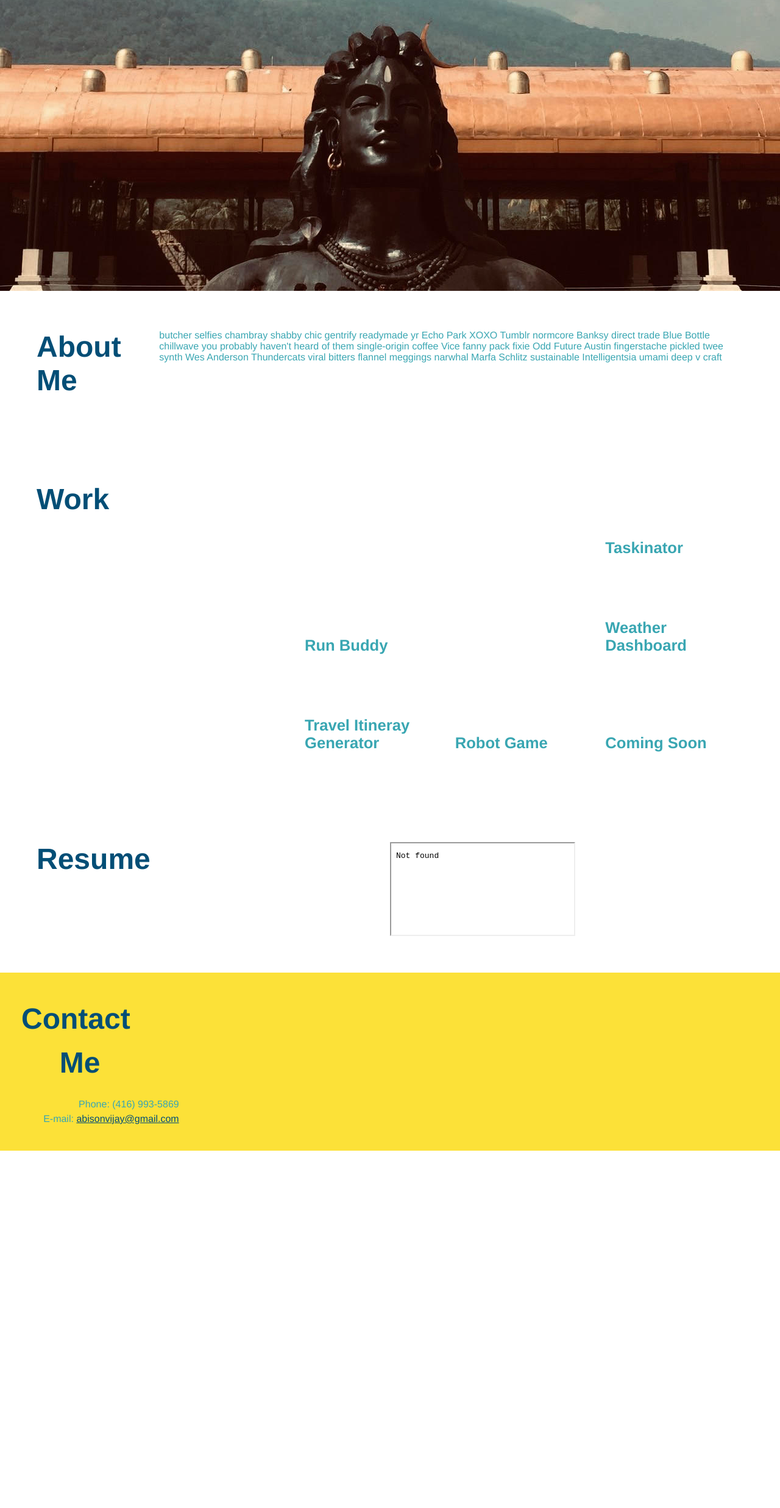
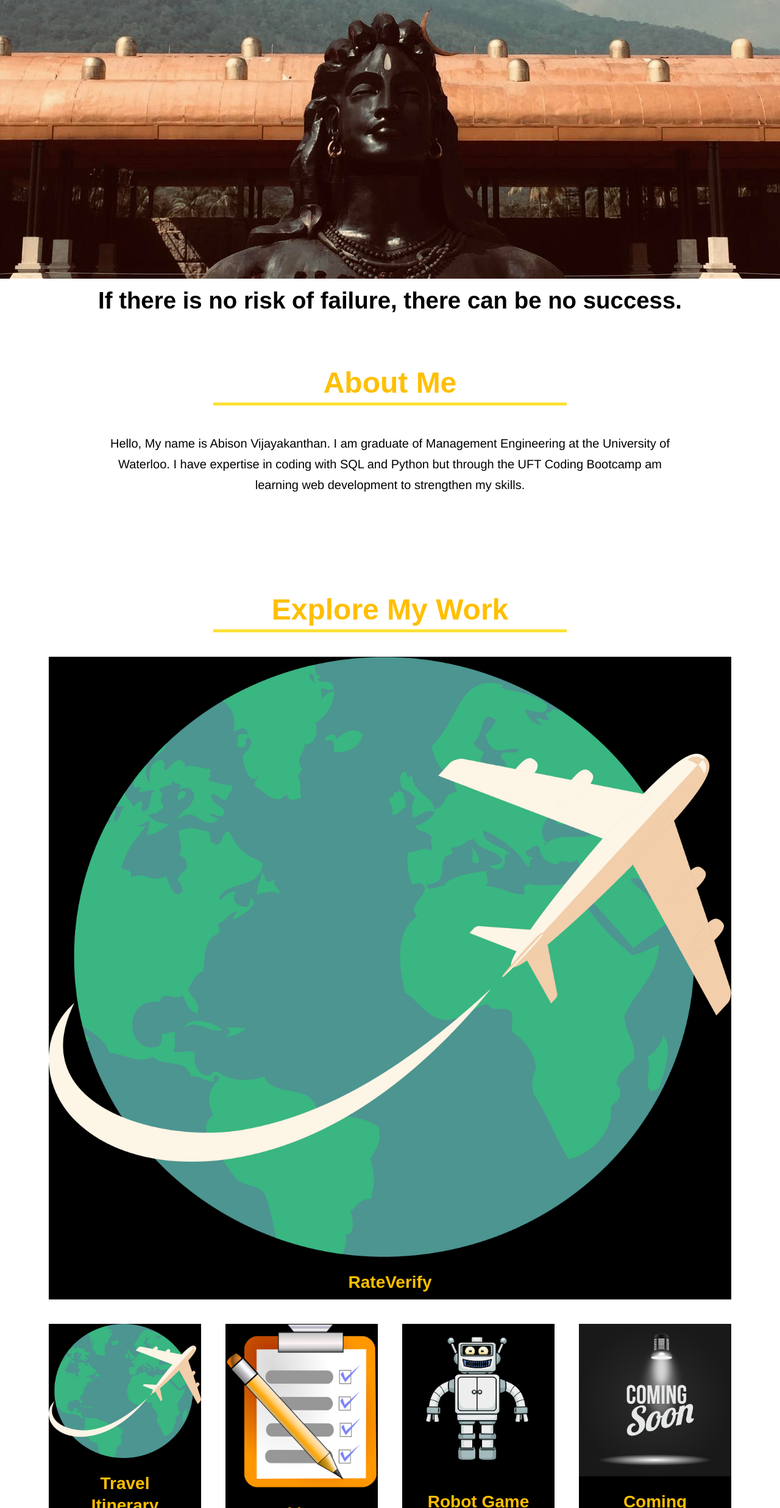
Before and after one commit to akvijaya/Abison-Kunan-Vijayakanthan-Portfolio, a plain HTML site: page index.html in a window 1280 px wide. Shown: the part 327-2800 px from the top of the page at 61% size. Before the commit the page ends 2214 px from the top, so only its background shows below. Drawn offline with Linux system fonts and the light colour scheme.

Commit message:
setup complete

```diff
--- a/assets/css/style.css
+++ b/assets/css/style.css
@@ -16,10 +16,9 @@ body {
   font-family: Helvetica, Arial, sans-serif;
 }
 
-
+/* apply styles to <header> */
 header {
-  padding: 20px 35px;
-  background-color: var(--tertiary-color);
+  padding: 5px 30px;
   display: flex;
   justify-content: space-between;
   flex-wrap: wrap;
@@ -31,24 +30,27 @@ header {
   background-position: center;
   background-attachment: fixed;
   background-position: 80%;
+  background: rgba(0,0,0,0.75);
   z-index: 9999;
 }
 
 header h1 {
   font-weight: bold;
   font-size: 36px;
-  color: var(--primary-color);
+  color: #fff;
   margin: 0;
-  text-shadow: 0 0 10px rgba(0, 0, 0, 0.5);
+  text-shadow: 0 0 15px rgba(0, 0, 0, 0.5);
+
 }
 
 header a {
   text-decoration: none;
-  color: var(--primary-color);
+  color: #fff;
+  font-family: "Luminari", fantasy;
 }
 
 header nav {
-  margin: 7px 0;
+  margin: 12px 0;
 }
 
 header nav ul {
@@ -62,24 +64,31 @@ header nav ul {
 header nav ul li a {
   padding: 10px 15px;
   font-weight: lighter;
-  font-size: 1.55vw;
+  font-size: 1.90vw;
   text-shadow: 0 0 10px rgba(0, 0, 0, 0.5);
 }
 
 header nav ul li a:hover {
-  background: var(--primary-color);
-  color: var(--secondary-color);
-  border-radius: 15px;
-  text-shadow: none;
+  font-size:25px;
+  text-shadow: 2px 2px 5px #fce138 ;
+
+}
+
+.quote{
+  padding: 10px 30px;
+  font-size: 2vw;
+  font-family: "Papyrus", fantasy;
+  text-align: center;
+  font-weight: bold;
+  color: black;
 }
 
 footer {
-  display:flex;
-  justify-content: space-between;
-  flex-wrap: wrap;
-  background: var(--primary-color);
-  width: 100%;
-  padding: 40px 35px;
+  display: flex;
+  flex-direction: column;
+  align-items: center;
+  background-color: #000;
+  text-align: center;
 }
 
 footer h2 {
@@ -93,8 +102,12 @@ footer div {
   text-align: right;
 }
 
-footer a {
-  color: var(--secondary-color);
+footer p, footer a {
+  color: #fff;
+  text-decoration: none;
+  padding-bottom:25px;
+  font-size: 2vw;
+  font-family: "Papyrus", fantasy;
 }
 
 section {
@@ -103,18 +116,36 @@ section {
 
 .intro p {
   line-height: 1.7;
-  color: var(--tertiary-color);
+  color: #000;
   width: 80%;
   font-size: 20px;
-  margin: 0 auto;
+  margin: 25px auto;
   text-align: center;
 }
 
+footer img{
+  border-radius: 50%;
+  border: solid #000 5px;
+  width:150px;
+  height:200px;
+  padding-bottom:25px;
+}
+
+
 .section-title {
+  font-family: "Luminari", fantasy;
+  border-bottom: solid #000 5px ;
   font-size: 48px;
-  color: var(--secondary-color);
-  padding-bottom: 20px;
+  color: #ffbf00;
+  padding-bottom: 5px;
+  padding-top: 15px;
+  text-align: center;
+  margin: 0 auto 20px auto;
   width: 50%;
+}
+
+.section-title:not(:last-child) {
+  border-bottom: solid #000 5px ;
 }
 
 .primary-border {
@@ -125,57 +156,168 @@ section {
   border-color: var(--tertiary-color);
 }
 
+
+.trainers {
+  width: 100%;
+  margin: 0 auto;
+  display: flex;
+  flex-wrap: wrap;
+  justify-content: space-around;
+}
+
+.trainer {
+  margin: 20px;
+  background: #000;
+  color: #fff;
+  flex:1;
+}
+
+.trainer:first-child {
+  flex:1 100%;
+}
+
+.trainer img {
+  width: 100%;
+  margin-bottom: 10px;
+}
+
+.trainer-bio {
+  padding: 10px 35px;
+  line-height: 1.3;
+}
+
+.trainer-bio h3 {
+  font-size: 28px;
+  font-family: "Luminari", fantasy;
+  text-align: center;
+  color: #ffbf00;
+}
+
+
+
+
+.text-left {
+  text-align: left;
+}
+
+.text-right {
+  text-align: right;
+}
+
 .flex-row {
   display: flex;
 }
 
-.grid-container {
-  display: grid;
-  column-gap: 10px;
-  row-gap: 10px;
-  grid-auto-flow: dense;
-  /* create a 12 column grid */
-  grid-template-columns: repeat(12, 1fr);
-  /* set each row to be atleast 150px tall and a max of 1fr */
-  grid-auto-rows: minmax(150px, 1fr);
+.footer
+
+
+
+/* MEDIA QUERY FOR SMALLER DESKTOP SCREENS AND SMALLER */
+@media screen and (max-width: 980px) {
+header {
+  padding-bottom: 0;
+  justify-content: center;
+  position: relative;
 }
 
-.grid-item {
-  border: 5px solid var(--secondary);
-  grid-column: span 4;
-  background-color: var(--primary);
-  color: var(--tertiary);
-  min-height: 150px;
-  display: flex;
-  align-items: flex-end;
-  padding: 0 0 20px 0;
-  text-decoration: none;
-  background-blend-mode: soft-light;
-  background-size: 150%;
-  transition: all 0.5s;
-  font-size: 0.9rem;
-}
-
-.img-container {
-  position: relative;
+header h1 {
+  width: 100%;
   text-align: center;
 }
 
-/* feature first portfolio item */
-.grid-item:first-child {
-    grid-column: span 8;
-    grid-row: span 2;
+header nav ul {
+  margin-top: 20px;
+  width: 100%;
+  justify-content: center;
 }
 
-.grid-item:hover {
-  background-color: rgba(0, 0, 0, 0.3);
+header nav ul li a {
+  font-size: 20px;
 }
 
-.grid-item div {
-  background-color: var(--secondary);
-  padding: 8px 10px;
+footer h2, footer div {
+  text-align: center;
+  width: 100%;
 }
 
-.grid-item h3 {
-  font-size: 1.6rem;
+.hero-cta, .hero-form {
+  width: 100%;
 }
+
+.hero-cta {
+  text-align: center;
+}
+
+.section-title {
+  width: 80%;
+}
+
+.trainer {
+  flex: 0 70%;
+}
+
+.contact-info iframe{
+  flex: 1 100%;
+}
+
+
+}
+
+/* MEDIA QUERY FOR TABLETS AND SMALLER */
+@media screen and (max-width: 768px) {
+section {
+  padding: 30px 15px;
+}
+
+.step h3 {
+  flex: 1 100%;
+  text-align: center;
+}
+
+.step-info {
+  flex: 2 100%;
+  text-align: center;
+  justify-content: center;
+}
+
+.step-img {
+  flex: 0 32%;
+  margin-right: 0;
+  margin-top: 15px;
+  margin-bottom: 15px;
+}
+
+.step-text {
+  flex: 100%;
+}
+}
+
+/* MEDIA QUERY FOR MOBILE PHONES AND SMALLER */
+@media screen and (max-width: 575px) {
+.hero-form button {
+  width: 100%;
+}
+
+.section-title {
+  width: 95%;
+}
+
+.intro p {
+  width: 100%;
+}
+
+.trainer {
+  flex: 0 100%;
+}
+
+.contact-info {
+  text-align: center;
+}
+
+.contact-info > * {
+  flex: 0 100%;
+}
+.contact-form {
+  order: 3;
+}
+}
--- a/index.html
+++ b/index.html
@@ -3,101 +3,102 @@
   <head>
     <meta charset="UTF-8" />
     <meta name="viewport" content="width=device-width, initial-scale=1.0" />
-    <title>Abison Kunan Vijayakanthan</title>
+    <title>Abison Kunan Vijayakanthan's Portfolio</title>
     <link rel="stylesheet" href="./assets/css/style.css" />
   </head>
 
   <body>
-
+    <!-- navigation -->
     <header>
         <h1>
-        <a href="/">Abison Kunan Vijayakanthan</a>
+          <a>Abison Vijayakanthan</a>
         </h1>
-
         <nav>
           <ul>
             <li>
               <a href="#about-me">About Me</a>
             </li>
-
             <li>
               <a href="#work">Work</a>
             </li>
-
             <li>
               <a href="#resume">Resume</a>
             </li>
-
             <li>
               <a href="#contact-me">Contact Me</a>
             </li>
-
           </ul>
         </nav>
-
     </header>
 
-    <main>
-      <div class="img-container">
     <img src="./assets/images/portfolio.jpeg" style="width: 100%" />
+
+    <div class="quote">
+      <h2>
+       If there is no risk of failure, there can be no success.
+      </h2>
     </div>
 
-      <section id="about-me">
+    <section id="about-me" class="intro">
         <div class="flex-row">
           <h2 class="section-title primary-border">
             About Me
           </h2>
+        </div>
+        <div class="flex-row">
+
           <p>
-            butcher selfies chambray shabby chic gentrify readymade yr Echo Park XOXO Tumblr normcore Banksy direct trade Blue Bottle chillwave you probably haven't heard of them single-origin coffee Vice fanny pack fixie Odd Future Austin fingerstache pickled twee synth Wes Anderson Thundercats viral bitters flannel meggings narwhal Marfa Schlitz sustainable Intelligentsia umami deep v craft
+            Hello, My name is Abison Vijayakanthan. I am graduate of Management Engineering at the University of Waterloo.
+            I have expertise in coding with SQL and Python but through the UFT Coding Bootcamp am learning web development
+            to strengthen my skills.
           </p>
         </div>
     </section>
 
-      <section id="work">
+    <section id ="work">
         <div class="flex-row">
           <h2 class="section-title primary-border">
-            Work
+            Explore My Work
           </h2>
+        </div>
 
-          <div class= "grid-container">
+        <div class= "trainers">
 
-            <a href="https://akvijaya.github.io/run-buddy/" class ="grid-item project-1">
-              <div>
-                <h3>Run Buddy</h3>
+          <article class="trainer">
+            <img src="./assets/images/travel.png" alt="Arron Stephens in his workout clothes, ready to pump iron" />
+            <div class="trainer-bio">
+              <h3 class="trainer-name">RateVerify</h3>
             </div>
-            </a>
+          </article>
 
-            <a href="#" class ="grid-item future">
-              <div>
-                <h3>Taskinator</h3>
+
+          <article class="trainer">
+            <img src="./assets/images/travel.png" alt="Arron Stephens in his workout clothes, ready to pump iron" />
+            <div class="trainer-bio">
+              <h3 class="trainer-name">Travel Itinerary</h3>
             </div>
-            </a>
+          </article>
 
-            <a href="#" class ="grid-item future">
-              <div>
-                <h3>Weather Dashboard</h3>
+          <article class="trainer">
+            <img src="./assets/images/taskinator.png" alt="Joanna Gill cooling off after a workout" />
+            <div class="trainer-bio">
+              <h3 class="trainer-name">Taskinator</h3>
             </div>
-            </a>
+           </article>
 
-            <a href="#" class ="grid-item future">
-              <div>
-                <h3>Travel Itineray Generator</h3>
+          <article class="trainer">
+           <img src="./assets/images/robot.png" alt="Harry Smith wearing a headband and lifting comically small pink weights" />
+            <div class="trainer-bio">
+              <h3 class="trainer-name">Robot Game</h3>
             </div>
-            </a>
+          </article>
 
-            <a href="#" class ="grid-item future">
-              <div>
-                <h3>Robot Game</h3>
+          <article class="trainer">
+            <img src="./assets/images/coming-soon.png" alt="Harry Smith wearing a headband and lifting comically small pink weights" />
+            <div class="trainer-bio">
+              <h3 class="trainer-name">Coming Soon</h3>
             </div>
-            </a>
-
-            <a href="#" class ="grid-item future">
-              <div>
-                <h3>Coming Soon</h3>
-              </div>
-            </a>
-
-          </div>
+           </article>
         </div>
     </section>
 
@@ -106,24 +107,29 @@
         <h2 class="section-title primary-border">
           Resume
         </h2>
-          <iframe src= ./assets/images/resume.pdf></iframe>
       </div>
+      <iframe src= ./assets/images/resume.pdf style width="100%" height="500"></iframe>
     </section>
 
-    </main>
+    <footer id= contact-me>
 
-    <footer id= contact-me>
-      <div >
           <h2 class="section-title primary-border">
             Contact Me
           </h2>
+
+
+
+
+          <img src="./assets/images/me.JPG" alt="Arron Stephens in his workout clothes, ready to pump iron" />
 
           <p>
             Phone: (416) 993-5869 <br/>
             E-mail: <a href="mailto:abisonvijay@gmail.com">abisonvijay@gmail.com</a>
           </p>
-      </div>
+
+
     </footer>
+
 
   </body>
 </html>
```
Also changed, not shown: assets/images/coming-soon.png (added), assets/images/me.JPG (added), assets/images/robot.png (added), assets/images/taskinator.png (added), assets/images/travel.png (added), assets/images/weatherdash.png (added), 3 other files. Lines whose indentation alone changed are shown as unchanged.
